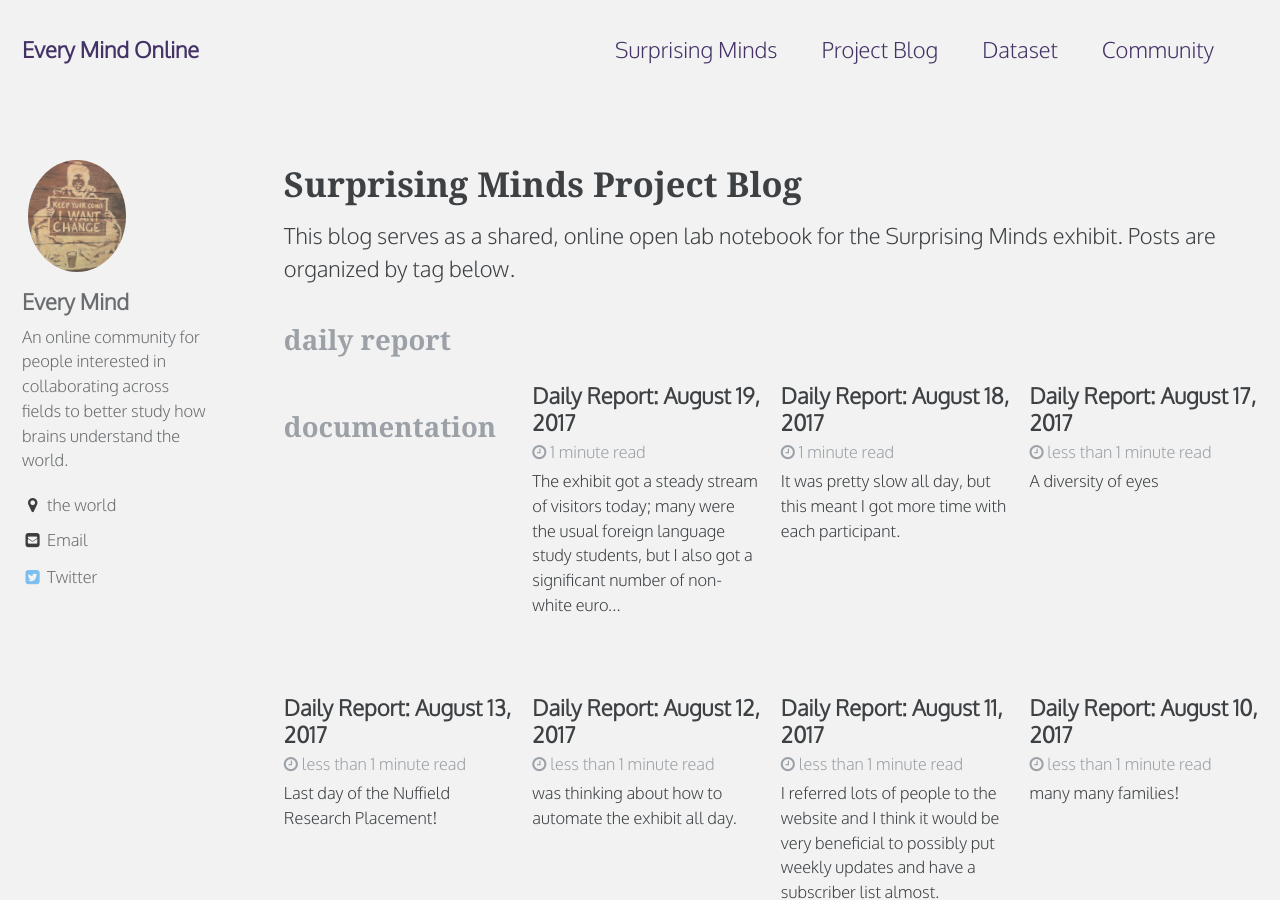
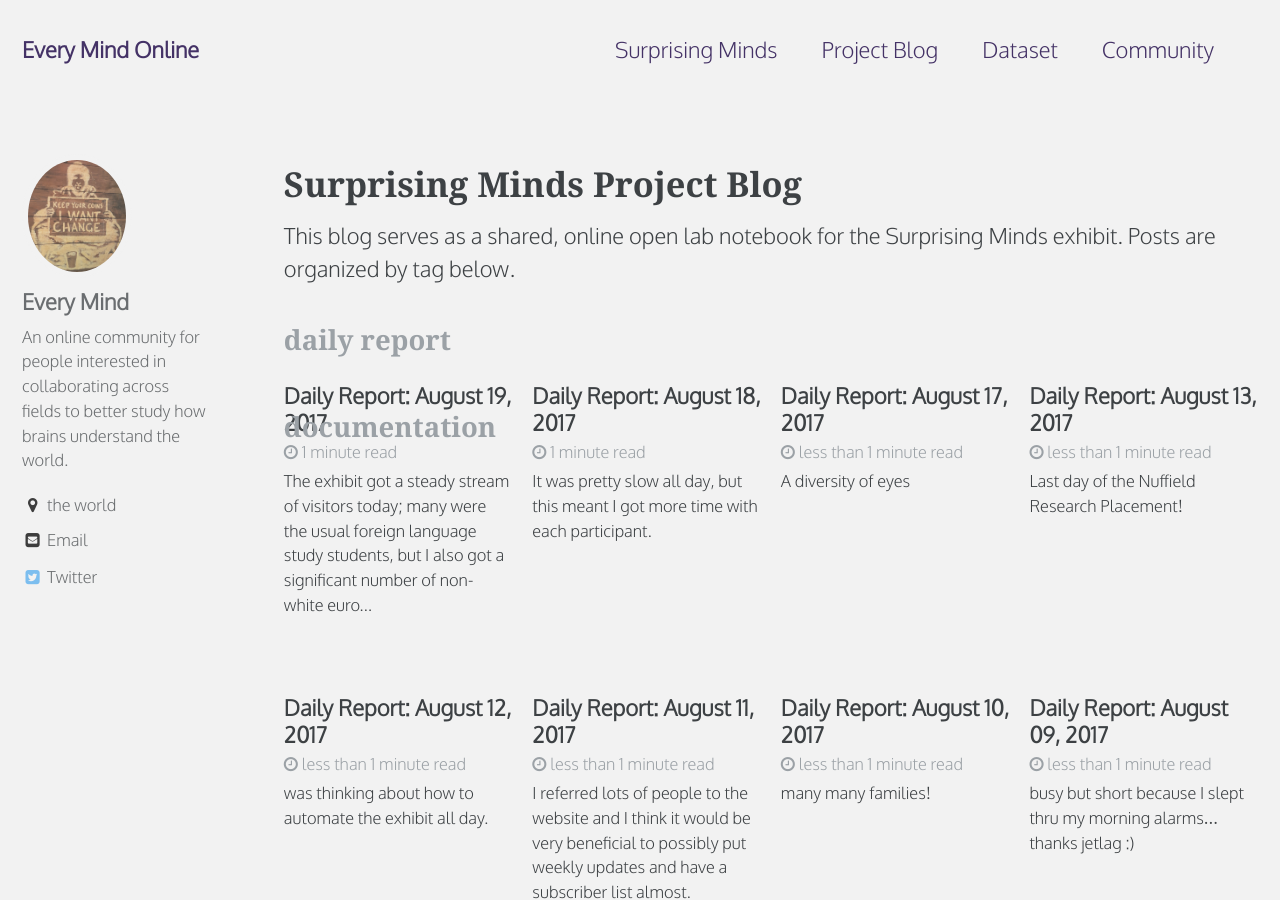
Before and after one commit to everymind/SurprisingMinds, a Jekyll site: the page built from _pages/blog-archive.html, in a window 1280 px wide and 900 px high. Built offline with Jekyll 4.4.1, drawn with Linux system fonts in a browser that asks for light colours; some web fonts are replaced.

Commit message:
Update blog-archive.html

```diff
--- a/_pages/blog-archive.html
+++ b/_pages/blog-archive.html
@@ -11,8 +11,8 @@ This blog serves as a shared, online open lab notebook for the Surprising Minds
 
 {% for category in group_names %}
   {% assign posts = group_items[forloop.index0] %}
+  <h1 id="{{ category | slugify }}" class="archive__subtitle">{{ category }}</h1>
   <div class="grid_wrapper">
-    <h1 id="{{ category | slugify }}" class="archive__subtitle">{{ category }}</h1>
     {% for post in posts %}
       {% include archive-single.html type="grid" %}
     {% endfor %}
```
